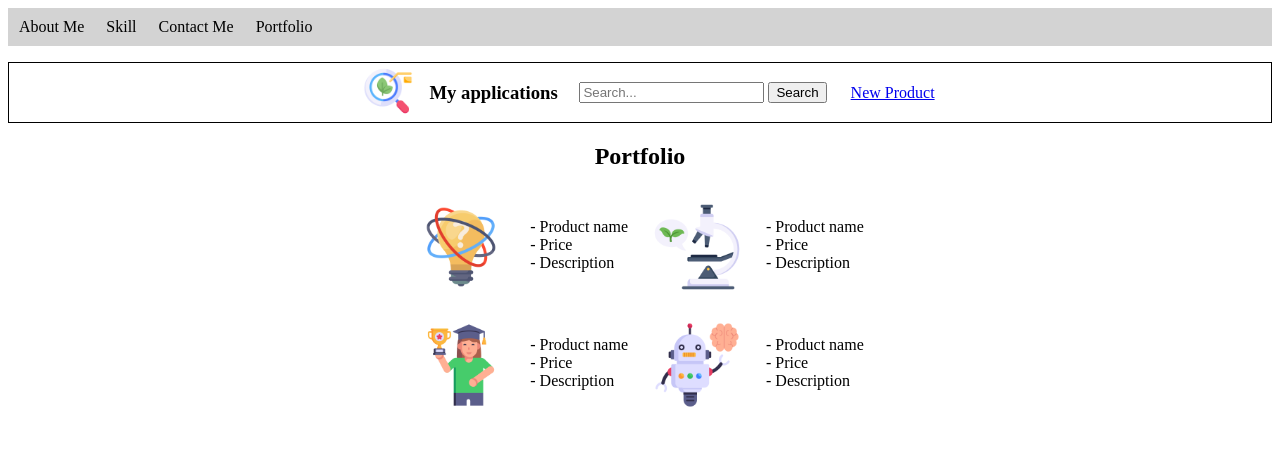
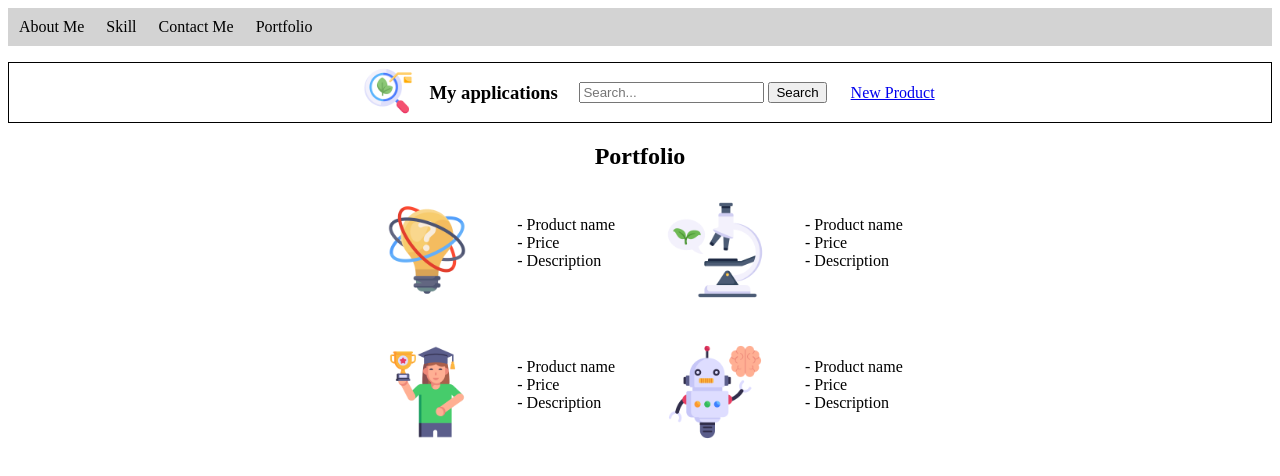
Before and after one commit to goodlifeup/devcamp, a plain HTML site: page อริยะ_มาลี/portfolio.html in a window 1280 px wide. Drawn offline with Linux system fonts and the light colour scheme.

Commit message:
Update Portfolio | Flex&Grid Table Style

```diff
--- a/อริยะ_มาลี/portfolio.html
+++ b/อริยะ_มาลี/portfolio.html
@@ -45,42 +45,45 @@
 
             <h1 class="port">Portfolio</h1>
 
-<!-- DivTable -->
+            <!-- flex&Grid Table Style-->
+            <div class="flex-container">
 
-    <div class="content-ex">
-        <div class="table">
-              <!-- <div class="tr">
-                <div class="th">
-                    TH
-                </div>
-                <div class="th">
-                    TH
-                </div>
-                <div class="th">
-                    TH
-                </div>
-                <div class="th">
-                    TH
-                </div>
-            </div>  -->
-
-            <div class="tr">
-                <div class="td">
+                <div class="grid-container">
+                    <div class="image1">
                         <img src="images\image1.png" class="Image-width" alt="Image 1">
                     </div>
-                <div class="td">
-                    <ul class="textleft">
+                    <div class="des1">
+                        <ul>
+                            <li>- Product name</li>
+                            <li>- Price</li>
+                            <Li>- Description</Li>
+                        </ul>
+
+                    </div>
+                </div>
+
+                <div class="grid-container">
+                    <div class="image2">
+                        <img src="images\image2.png" class="Image-width" alt="Image 2">
+                    </div>
+                    <div class="des2">
+                        <ul>
                             <li>- Product name</li>
                             <li>- Price</li>
                             <Li>- Description</Li>
                         </ul>
                     </div>
+                </div>
+            </div>
+            <br />
 
-                <div class="td">
-                    <img src="images\image2.png" class="Image-width" alt="Image 2">
+            <div class="flex-container">
+                <div class="grid-container">
+                    <div class="image3">
+                        <img src="images\image3.png" class="Image-width" alt="Image 3">
                     </div>
-                <div class="td">
-                    <ul class="textleft">
+                    <div class="des3">
+                        <ul>
                             <li>- Product name</li>
                             <li>- Price</li>
                             <Li>- Description</Li>
@@ -88,33 +91,20 @@
                     </div>
                 </div>
 
-            <div class="tr">
-                <div class="td">
-                    <img src="images\image3.png" class="Image-width" alt="Image 3">
+                <div class="grid-container">
+                    <div class="image4">
+                        <img src="images\image4.png" class="Image-width" alt="Image 4">
                     </div>
-                <div class="td">
-                    <ul class="textleft">
+                    <div class="des4">
+                        <ul>
                             <li>- Product name</li>
                             <li>- Price</li>
                             <Li>- Description</Li>
                         </ul>
                     </div>
-
-                <div class="td">
-                    <img src="images\image4.png" class="Image-width" alt="Image 4">
-                </div>
-                <div class="td">
-                    <ul class="textleft">
-                        <li>- Product name</li>
-                        <li>- Price</li>
-                        <Li>- Description</Li>
-                    </ul>
                 </div>
 
             </div>
-        </div>
-    </div>
-
 
         </article>
         <!--<footer>----</footer> -->
--- a/อริยะ_มาลี/style/layout1.css
+++ b/อริยะ_มาลี/style/layout1.css
@@ -81,39 +81,22 @@ article p {
 
 
 
-/* div-table */
-.Image-width {
-  width: 90px;
+/* flex&Grid Table Style */
+.flex-container {
+  display:flex;
+  flex-wrap: wrap;
+  justify-content: center;
+}
+.grid-container {
+  display: grid;
+  grid-template-columns: auto auto;
+  margin: 10px 25px;
 }
 
-.textleft {
-  padding-left: 0px;
+.Image-width {
+      width: 100px;
+  }
+
+.flex-container .grid-container ul {
+  list-style: none;
 }
-
-.content-ex {
-  display: flex;
-  justify-content: center;
-}
-.table {
-  display: table;
-   border-style: none;
-}
-.tr {
-  display: table-row;
-}
-  /* .th {
-  float: left;
-  display: table-cell;
-  font-weight: bold;
-  text-align: center;
-  vertical-align: middle;
-background-color: #666;
-color: #FFF;
-padding:5px;
-}   */
-.td {
-  float: left;
-  display: table-cell;
-  vertical-align: middle;
-padding: 12px;
-}
```
Also changed, not shown: อริยะ_มาลี/Lab1.html (added, +33 -0 lines), อริยะ_มาลี/lab2.html (added, +37 -0 lines), อริยะ_มาลี/lab3.html (added, +39 -0 lines), อริยะ_มาลี/lab4.html (added, +50 -0 lines). Lines whose indentation alone changed are shown as unchanged.
